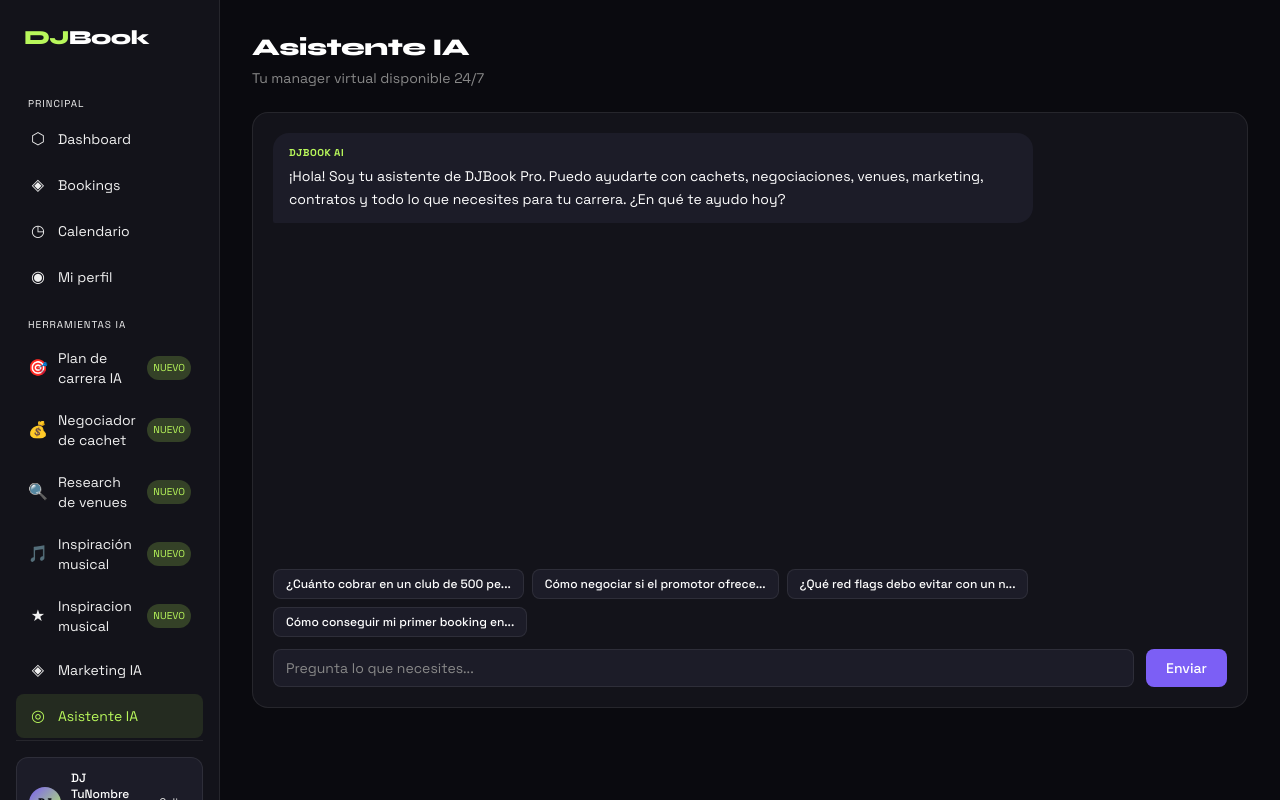
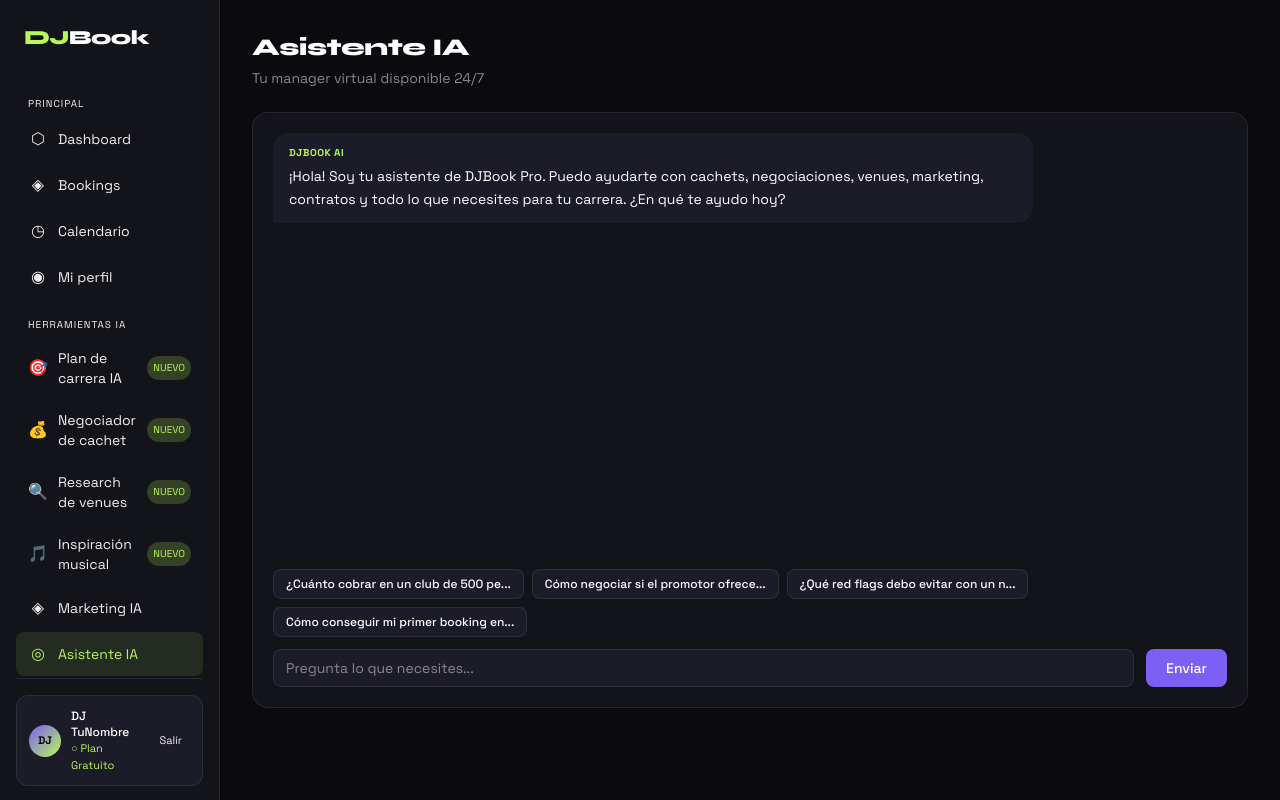
Before and after one commit to arreguiarregui-wq/djbook-pro, a Next.js app: page /chat in a window 1280 px wide. Built offline with nearby package versions, Linux system fonts and the light colour scheme.

Commit message:
fix: remove duplicate inspiracion menu item

```diff
--- a/components/layout/Sidebar.tsx
+++ b/components/layout/Sidebar.tsx
@@ -13,7 +13,6 @@
   { href: '/negociador', label: 'Negociador de cachet', icon: '💰', badge: 'NUEVO' },
   { href: '/research', label: 'Research de venues', icon: '🔍', badge: 'NUEVO' },
   { href: '/inspiracion', label: 'Inspiración musical', icon: '🎵', badge: 'NUEVO' },
-  { href: '/inspiracion', label: 'Inspiracion musical', icon: '★', badge: 'NUEVO' },
   { href: '/marketing', label: 'Marketing IA', icon: '◈' },
   { href: '/chat', label: 'Asistente IA', icon: '◎' },
 ]
```
